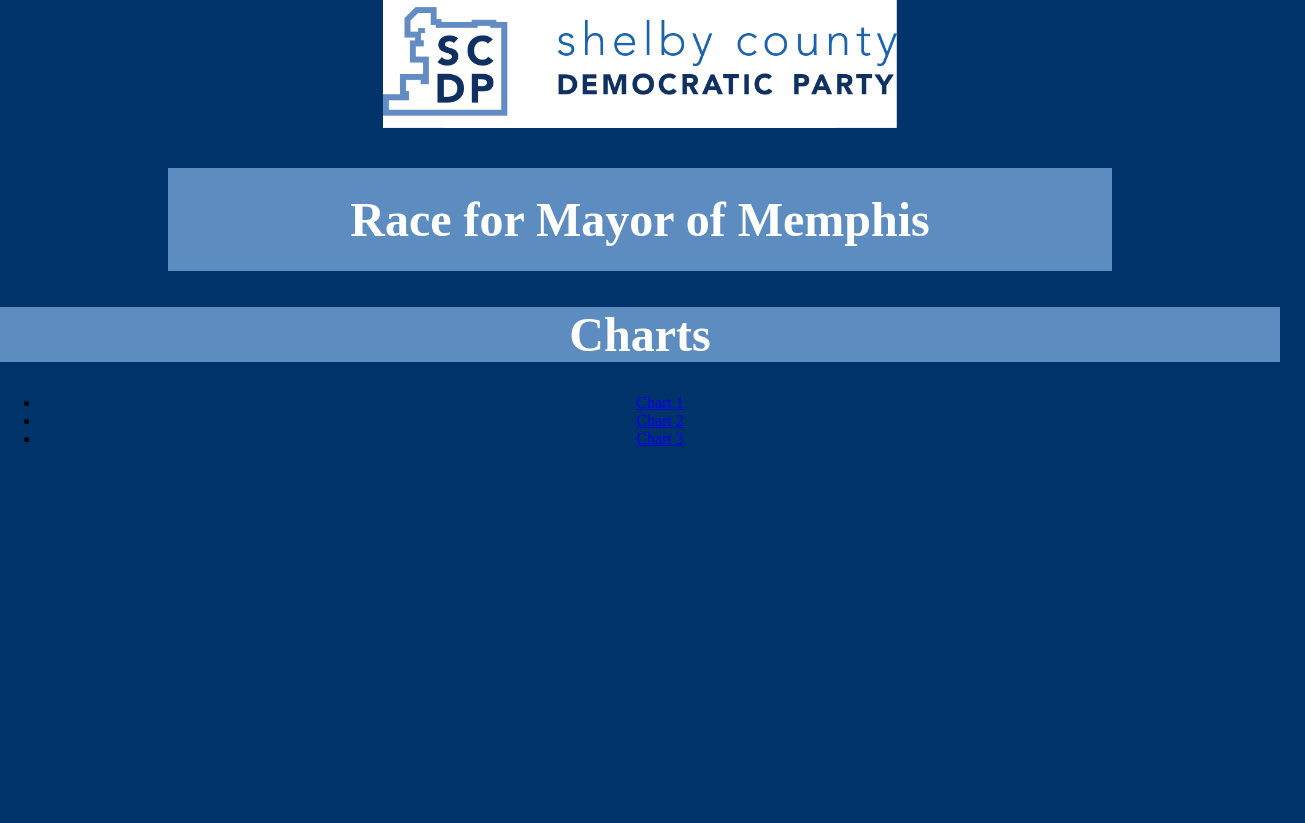
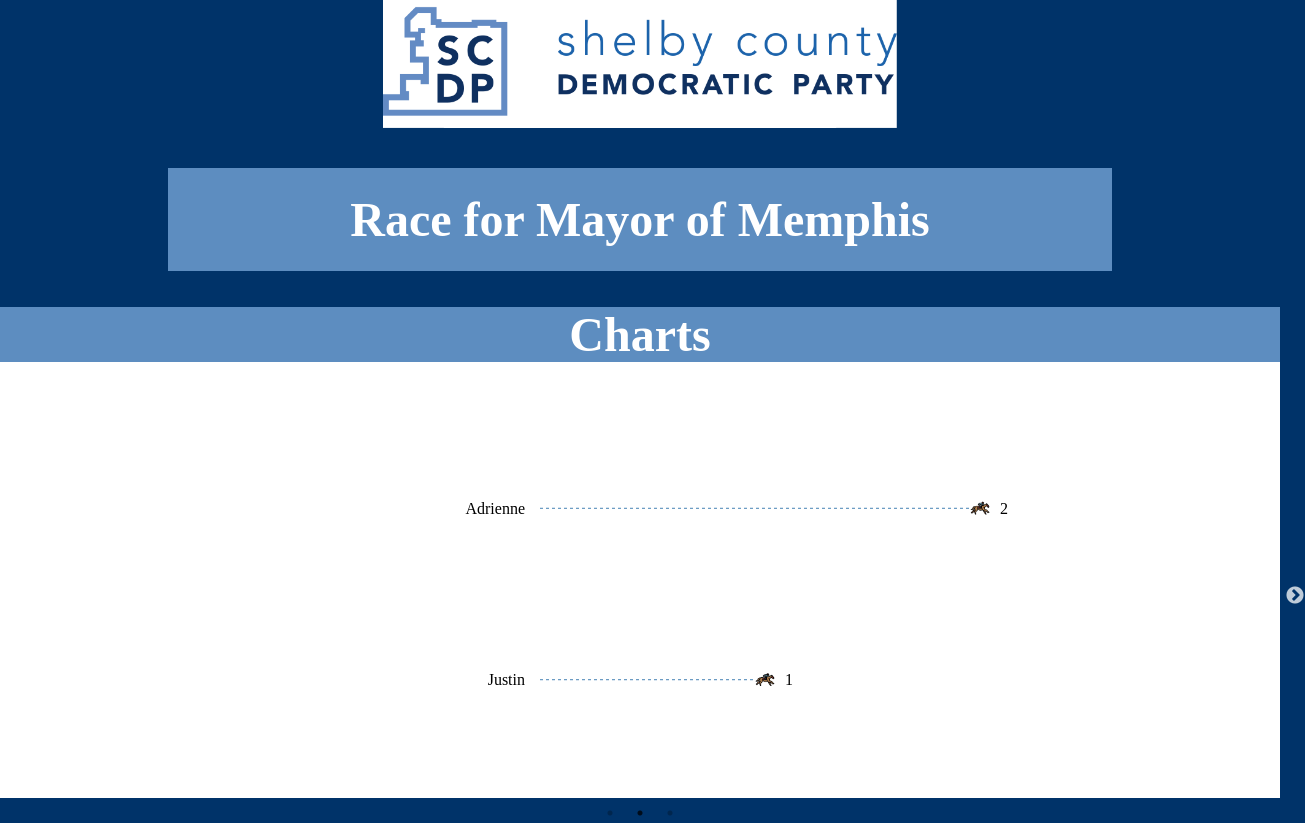
Before and after one commit to Justinmemphis/same-day-election-and-results, a React (Create React App) app in the folder my-app/: page / in a window 1280 px wide. Shown: the whole page, 1305 px wide, since content can reach past the window. Before the commit the page ends 800 px from the top, so only its background shows below. Built offline with nearby package versions, Linux system fonts and the light colour scheme.

Commit message:
add carousel

```diff
--- a/my-app/src/App.js
+++ b/my-app/src/App.js
@@ -1,9 +1,15 @@
 import './App.css';
+import React from 'react';
+import Slider from 'react-slick';
+import 'slick-carousel/slick/slick.css';
+import 'slick-carousel/slick/slick-theme.css';
 import Chart from './Chart';
-import { BrowserRouter as Router, Routes, Route, Link } from 'react-router-dom';
+//import { BrowserRouter as Router, Routes, Route, Link } from 'react-router-dom';
 import scdpLogo from './SCDP-letterhead-whitebg.png';
 
-const datasets = [
+
+function App() {
+ const datasets = [
 	[
 		{ name: "Carnita Atwater", vote: 57 },
 		{ name: "Jennings Bernard", vote: 82 },
@@ -30,38 +36,34 @@
   		{ name: "John Doe", vote: 3 },
   		{ name: "Jane Doe", vote: 27 },
 	]
-];
+ ];
 
-function App() {
+ const sliderSettings = {
+	 autoplay: true,
+	 dots: true,
+	 infinite: true,
+	 lazyload: true,
+	 speed: 500,
+	 slidesToShow: 1,
+	 slidesToScroll: 1,
+ };
+
+
   return (
     <div className="App">
-	      <Router>
 
 	<img src={scdpLogo} alt="SCDP Logo" className="headerImage" />
 	<h1 className="full-width">Race for Mayor of Memphis</h1>
-      <div>
-        <h1>Charts</h1>
-        <nav>
-          <ul>
-            <li>
-              <Link to="/chart/0">Chart 1</Link>
-            </li>
-            <li>
-              <Link to="/chart/1">Chart 2</Link>
-            </li>
-            <li>
-              <Link to="/chart/2">Chart 3</Link>
-            </li>
-          </ul>
-        </nav>
-	<Routes>
+      <div className="chart-section">
+	  <h1>Charts</h1>
+        <Slider {...sliderSettings}>
           {datasets.map((subArray, index) => (
-            <Route key={index} path={`/chart/${index}`} render={() =>
-		    <Chart data={subArray} />} />
+            <div key={index}>
+              <Chart data={subArray} />
+            </div>
           ))}
-	  </Routes>
+        </Slider>
       </div>
-    </Router>
     </div>
   );
 }
```
